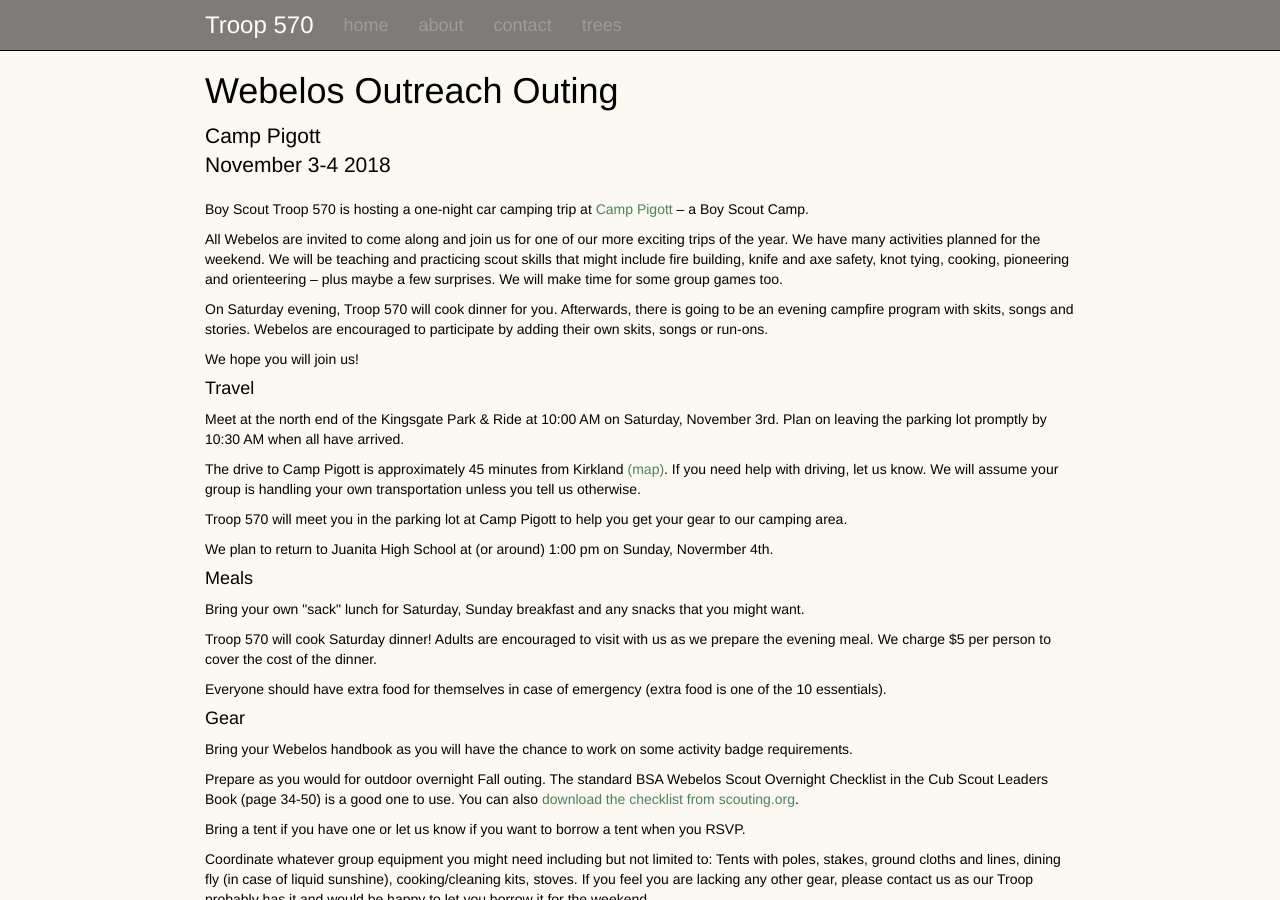
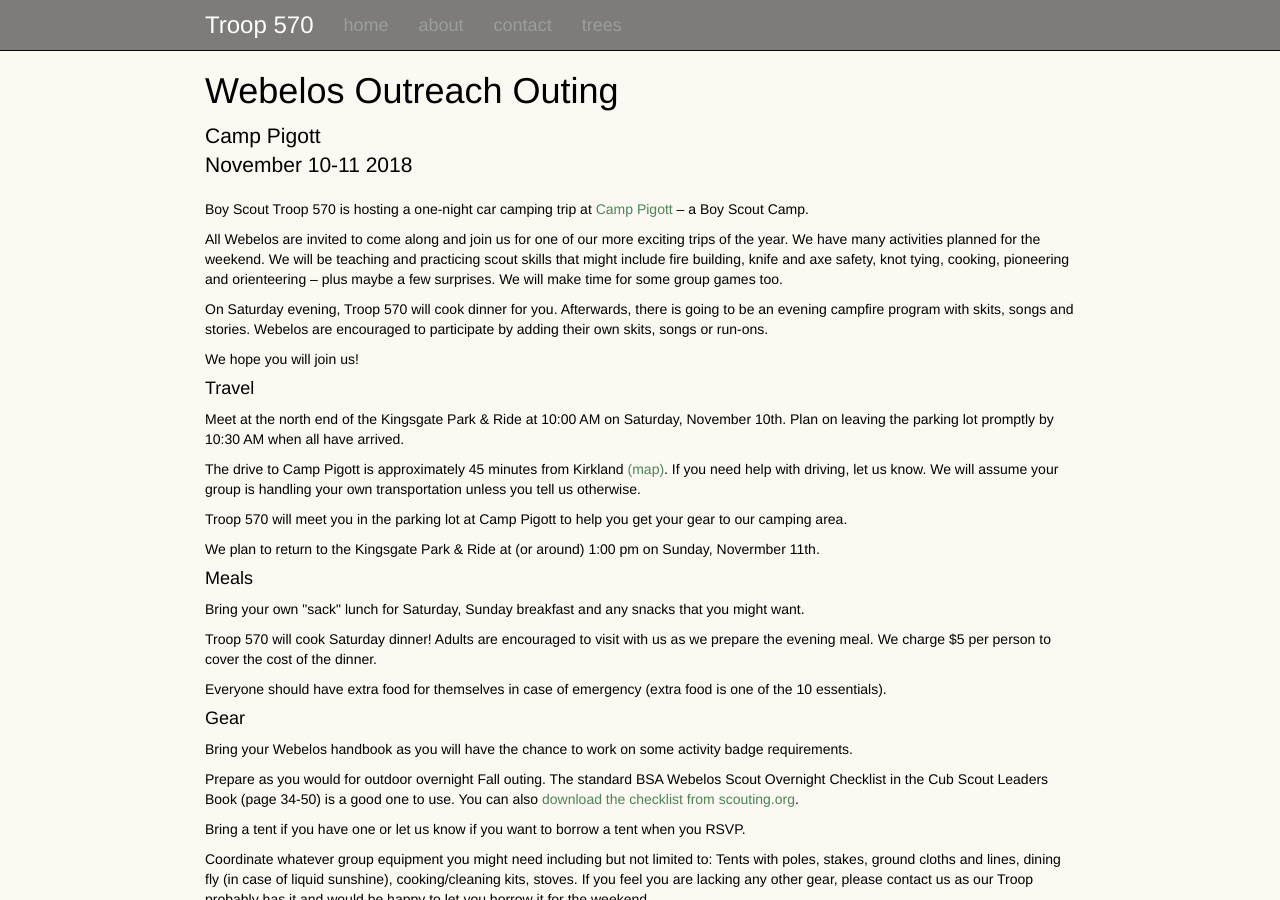
Before and after one commit to troop570/troop570.github.io, a Jekyll site: the page built from webelos/index.html, in a window 1280 px wide and 900 px high. Built offline with Jekyll 4.4.1, drawn with Linux system fonts in a browser that asks for light colours; nearby versions of some CDN libraries.

Commit message:
Fix webelo typo

```diff
--- a/index.html
+++ b/index.html
@@ -72,7 +72,7 @@ slides:
   <div class="row">
     <div class="col-sm-4">
       <h3>Webelos</h3>
-      <p>Webelos are invited to join us on a camping trip at Camp Pigott on November 3-4, 2018.
+      <p>Webelos are invited to join us on a camping trip at Camp Pigott on November 10-11, 2018.
       <p><a class="btn btn-default" href="/webelos/">Outing Details &raquo;</a></p>
       <h3>Join Us</h3>
       <p>Scouting is camping, hiking, swimming, campfires, and friendship.
--- a/webelos/index.html
+++ b/webelos/index.html
@@ -4,7 +4,7 @@ title: Webelos Outreach Outing
 ---
 
 <p class="lead">
-Camp Pigott<br>November 3-4 2018
+Camp Pigott<br>November 10-11 2018
 </p>
 
 <p>Boy Scout Troop 570 is hosting a one-night car camping trip at <a
@@ -28,7 +28,7 @@ run-ons.
 <h4>Travel</h4>
 
 <p>Meet at the north end of the Kingsgate Park &amp; Ride at 10:00 AM on
-Saturday, November 3rd. Plan on leaving the parking lot promptly by 10:30 AM
+Saturday, November 10th. Plan on leaving the parking lot promptly by 10:30 AM
 when all have arrived.
 
 <p>The drive to Camp Pigott is approximately 45 minutes from Kirkland <a
@@ -40,8 +40,8 @@ us otherwise.
 <p>Troop 570 will meet you in the parking lot at Camp Pigott to help you get
 your gear to our camping area.
 
-<p>We plan to return to Juanita High School at (or around) 1:00 pm on Sunday,
-Novermber 4th.</dd>
+<p>We plan to return to the Kingsgate Park &amp; Ride at (or around) 1:00 pm on Sunday,
+Novermber 11th.</dd>
 
 <h4>Meals</h4>
 
```
Also changed, not shown: 1 other file.
